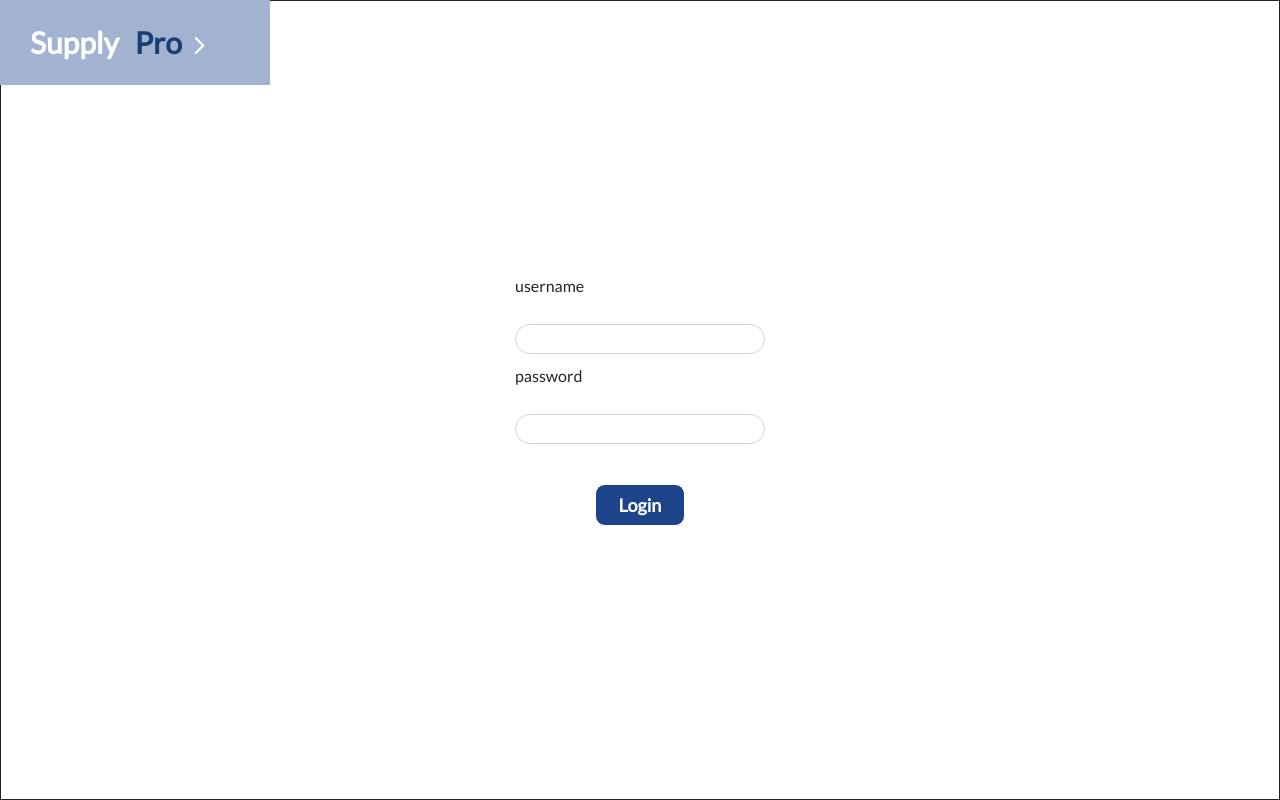
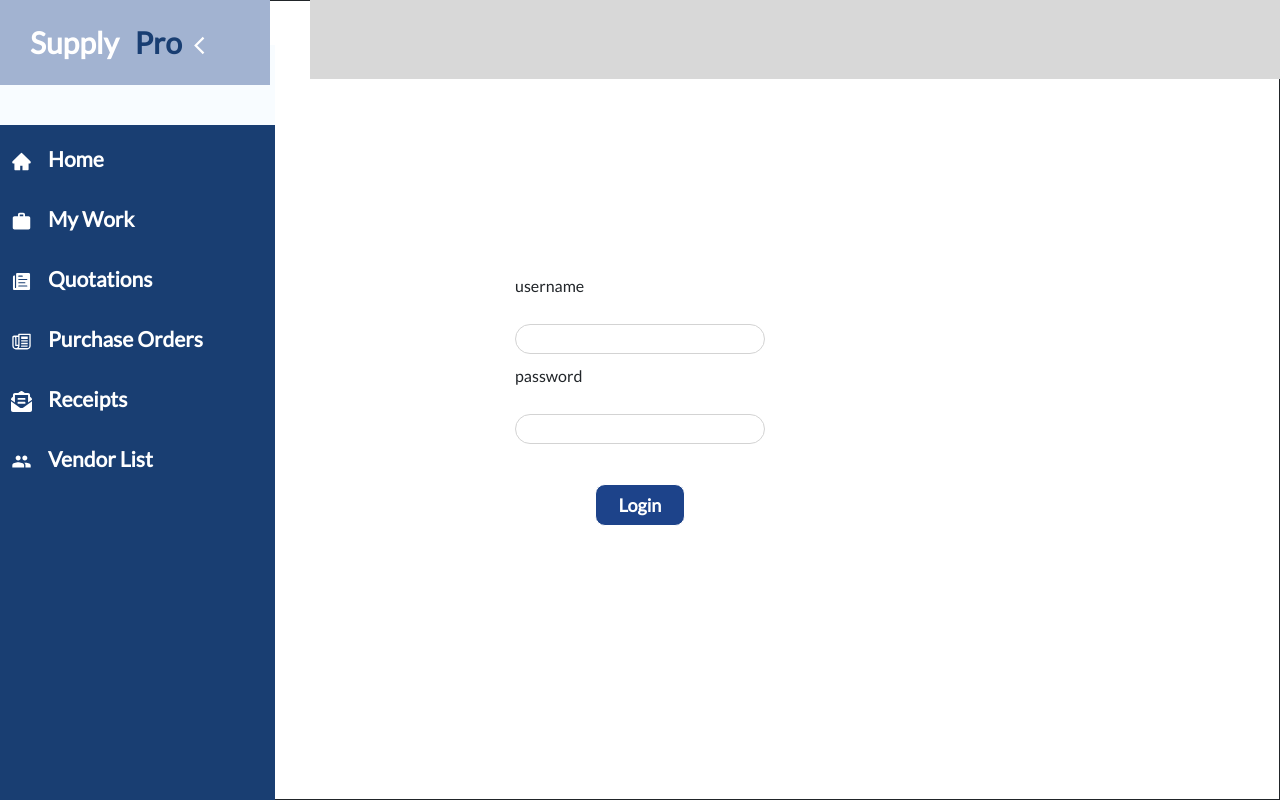
Before and after one commit to Chonlatit2546/Project-SE, a React (Create React App) app: page / in a window 1280 px wide. Built offline with nearby package versions, Linux system fonts and the light colour scheme; what @react-pdf/renderer would draw is missing.

Commit message:
Navbar.js

```diff
--- a/src/components/Navbar.js
+++ b/src/components/Navbar.js
@@ -7,15 +7,20 @@ import "../App.css";
 import "./css/Navbar.css";
 import { IconContext } from "react-icons";
 
-function Navbar() {
-  const [sidebar, setSidebar] = useState(false);
+function Navbar({ setMenuActive }) {
+   const [sidebar, setSidebar] = useState(true);
    const [activeLink, setActiveLink] = useState("");
 
-  const toggleSidebar = () => setSidebar(!sidebar);
+   const toggleSidebar = () => {
+      setSidebar(!sidebar);
+      setMenuActive(!sidebar);
+   };
    const handleItemClick = (title) => {
       setActiveLink(title);
       toggleSidebar();
+      setMenuActive(!sidebar);
    };
+
 
    return (
       <>
@@ -35,6 +40,9 @@ function Navbar() {
                               )}
                            </Link>
                         </div>
+                     </div>
+                     <div className="other-container">
+                        {/* Content for the other container */}
                      </div>
                   </li>
                   {SidebarData.map((item, index) => (
```
Lines whose indentation alone changed are shown as unchanged.
